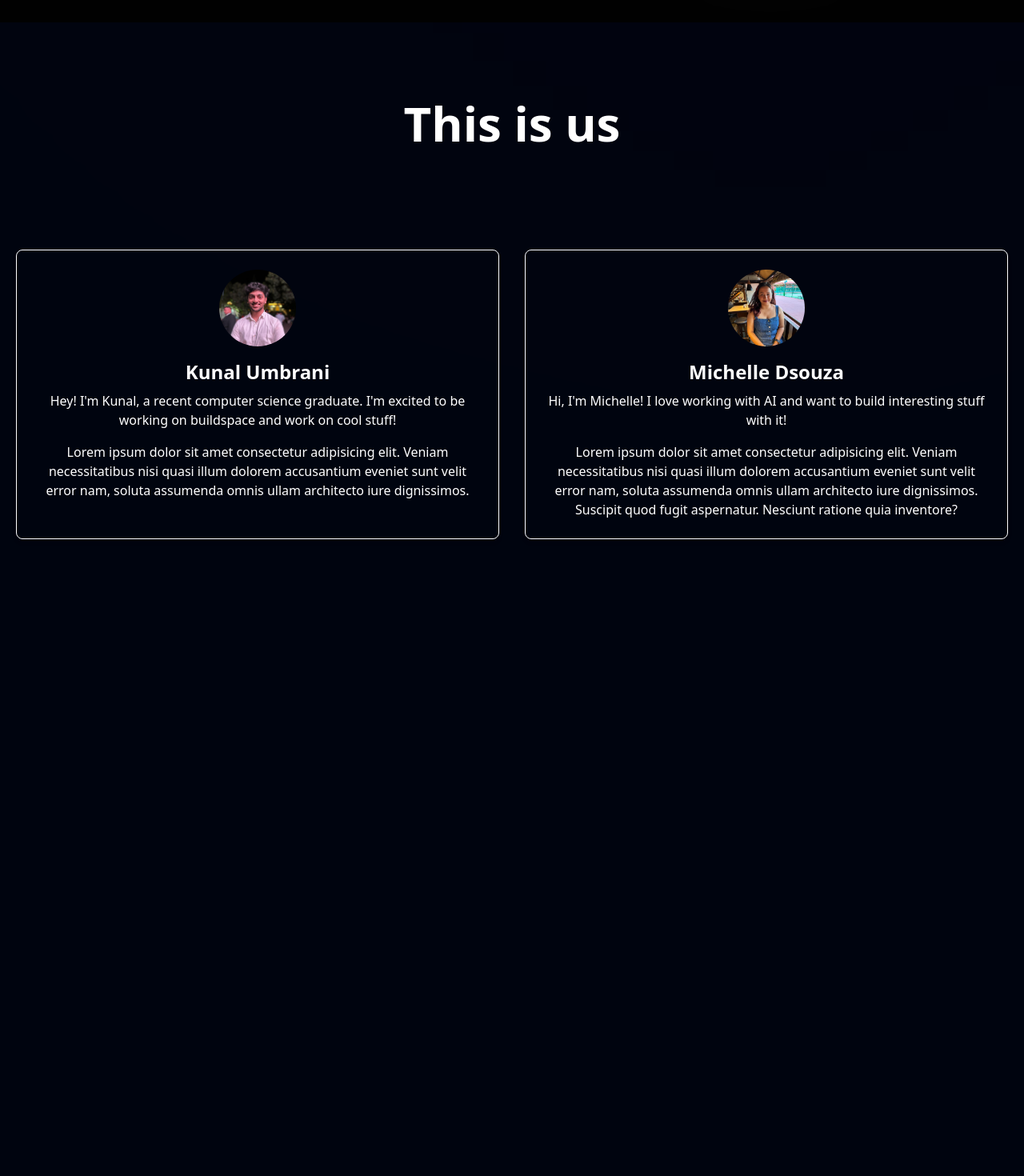
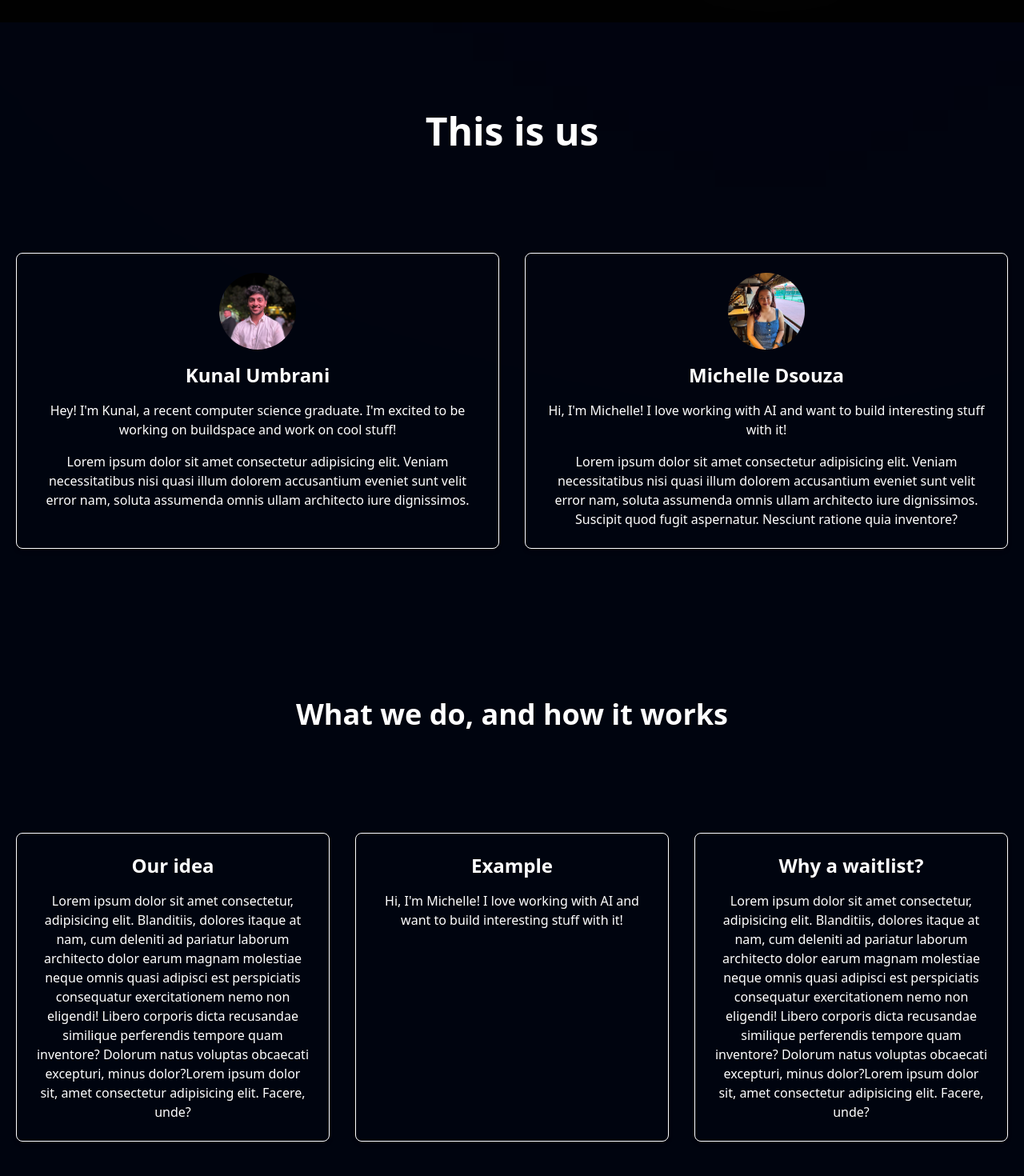
Before and after one commit to Kunaluu/oversight, a React (Vite) app: page / in a window 1280 px wide. Shown: the part 860-2330 px from the top of the page at 80% size. Built offline with nearby package versions, Linux system fonts and the light colour scheme; no server answers.

Commit message:
changes: 1. modified aboutus, business, and navbar files

```diff
--- a/src/components/About Us.jsx
+++ b/src/components/About Us.jsx
@@ -49,7 +49,7 @@ const AboutUs = () => {
   return (
     <section id="about">
       <div className="flex flex-col items-center justify-center bg-primary p-4">
-        <h1 className="text-6xl font-semibold text-white mt-20 mb-32">This is us</h1>
+        <h1 className="text-5xl font-semibold text-white mt-24 mb-32">This is us</h1>
         <div className="grid grid-cols-1 md:grid-cols-2 gap-8 w-full max-w-7xl">
           {/* Person 1 */}
           <div
@@ -61,7 +61,7 @@ const AboutUs = () => {
               className="w-24 h-24 object-cover rounded-full mb-4"
             />
             <h2 className="text-2xl font-semibold text-white">Kunal Umbrani</h2>
-            <p className="text-white mt-2 text-center">
+            <p className="text-white mt-4 text-center">
               Hey! I'm Kunal, a recent computer science graduate. I'm excited to be working on buildspace and work on cool stuff!
             </p>
             <p className="text-white mt-4 text-center">
@@ -78,7 +78,7 @@ const AboutUs = () => {
               className="w-24 h-24 object-cover rounded-full mb-4"
             />
             <h2 className="text-2xl font-semibold text-white">Michelle Dsouza</h2>
-            <p className="text-white mt-2 text-center">
+            <p className="text-white mt-4 text-center">
               Hi, I'm Michelle! I love working with AI and want to build interesting stuff with it!
             </p>
             <p className="text-white mt-4 text-center">
--- a/src/components/Business.jsx
+++ b/src/components/Business.jsx
@@ -103,27 +103,72 @@ import BuildspaceVideo from '../assets/vid1.mp4';
 
 // export default Business;
 
-export default function Business() {
-  const videoRef = useRef(null);
+// export default function Business() {
+//   const videoRef = useRef(null);
 
-  useEffect(() => {
-    const getUserMedia = async () => {
-      try {
-        const stream = await navigator.mediaDevices.getUserMedia({video: true});
-        videoRef.current.srcObject = stream;
-      } catch (err) {
-        console.log(err);
-      }
-    };
-    getUserMedia();
-  }, []);
+//   useEffect(() => {
+//     const getUserMedia = async () => {
+//       try {
+//         const stream = await navigator.mediaDevices.getUserMedia({video: true});
+//         videoRef.current.srcObject = stream;
+//       } catch (err) {
+//         console.log(err);
+//       }
+//     };
+//     getUserMedia();
+//   }, []);
+
+//   return (
+//     <div>
+//       <video
+//         ref={videoRef}
+//         autoPlay
+//       />
+//     </div>
+//   );
+// }
+
+
+
+const Business = () => {
 
   return (
-    <div>
-      <video
-        ref={videoRef}
-        autoPlay
-      />
-    </div>
+    <section id="demo">
+      <div className="flex flex-col items-center justify-center bg-primary p-4">
+        <h1 className="text-4xl font-semibold text-white mt-24 mb-32 text-center">What we do, and how it works</h1>
+        <div className="grid grid-cols-1 md:grid-cols-3 gap-8 w-full max-w-7xl">
+          {/* Idea */}
+          <div
+            className="flex flex-col items-center p-6 rounded-lg shadow-md bg-transparent border border-white"
+          >
+            <h2 className="text-2xl font-semibold text-white">Our idea</h2>
+            <p className="text-white mt-4 text-center">
+              Lorem ipsum dolor sit amet consectetur, adipisicing elit. Blanditiis, dolores itaque at nam, cum deleniti ad pariatur laborum architecto dolor earum magnam molestiae neque omnis quasi adipisci est perspiciatis consequatur exercitationem nemo non eligendi! Libero corporis dicta recusandae similique perferendis tempore quam inventore? Dolorum natus voluptas obcaecati excepturi, minus dolor?Lorem ipsum dolor sit, amet consectetur adipisicing elit. Facere, unde?
+            </p>
+          </div>
+          {/* Video */}
+          <div
+            className="flex flex-col items-center p-6 rounded-lg shadow-md bg-transparent border border-white"
+          >
+            <h2 className="text-2xl font-semibold text-white">Example</h2>
+            <p className="text-white mt-4 text-center">
+              Hi, I'm Michelle! I love working with AI and want to build interesting stuff with it!
+            </p>
+          </div>
+          {/* App */}
+          <div
+            className="flex flex-col items-center p-6 rounded-lg shadow-md bg-transparent border border-white"
+          >
+            <h2 className="text-2xl font-semibold text-white">Why a waitlist?</h2>
+            <p className="text-white mt-4 text-center">
+            Lorem ipsum dolor sit amet consectetur, adipisicing elit. Blanditiis, dolores itaque at nam, cum deleniti ad pariatur laborum architecto dolor earum magnam molestiae neque omnis quasi adipisci est perspiciatis consequatur exercitationem nemo non eligendi! Libero corporis dicta recusandae similique perferendis tempore quam inventore? Dolorum natus voluptas obcaecati excepturi, minus dolor?Lorem ipsum dolor sit, amet consectetur adipisicing elit. Facere, unde?
+            </p>
+          </div>
+        </div>
+      </div>
+    </section>
   );
+
 }
+
+export default Business;
--- a/src/components/Navbar.jsx
+++ b/src/components/Navbar.jsx
@@ -8,7 +8,7 @@ const Navbar = () => {
   const [toggle, setToggle] = useState(false);
 
   return (
-    <nav className="w-full flex py-6 justify-between items-center navbar">
+    <nav className="w-full flex py-6 justify-between items-center navbar" >
       {/* Logo */}
       <img src={logo} alt="logo" className="w-[40px] h-[40px]" />
 
```
